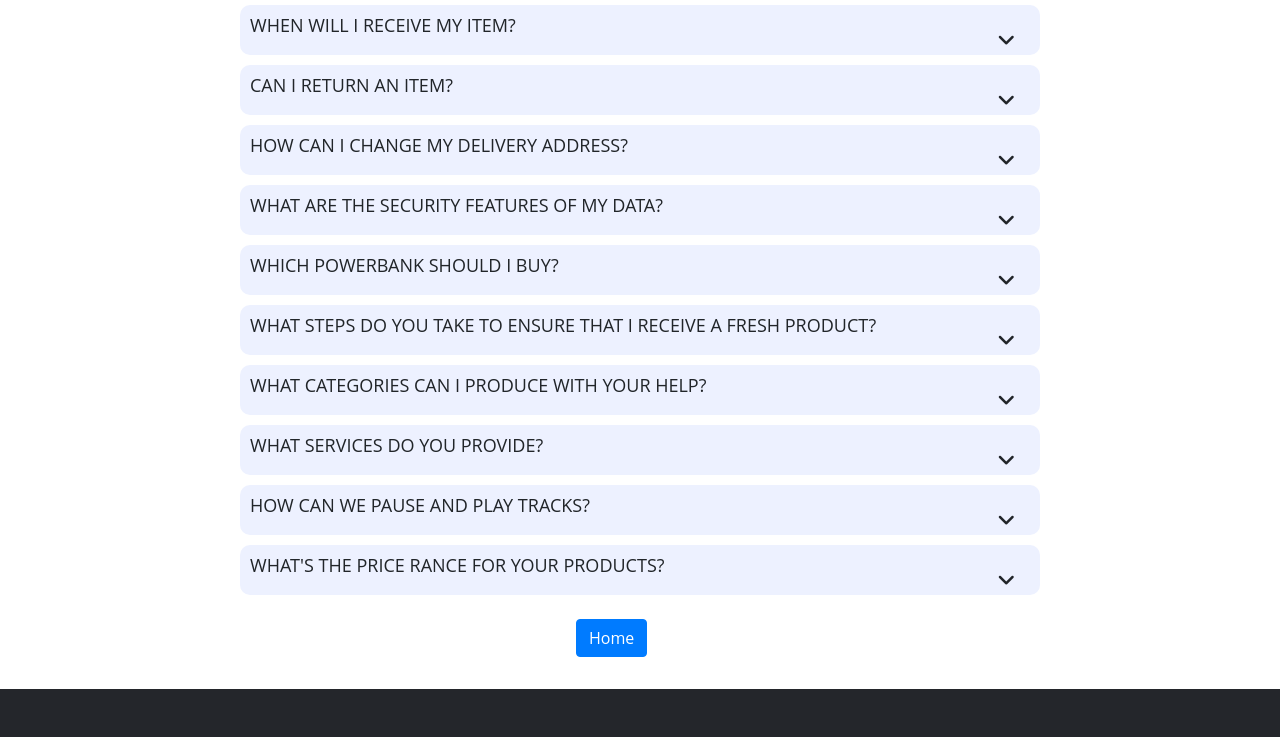
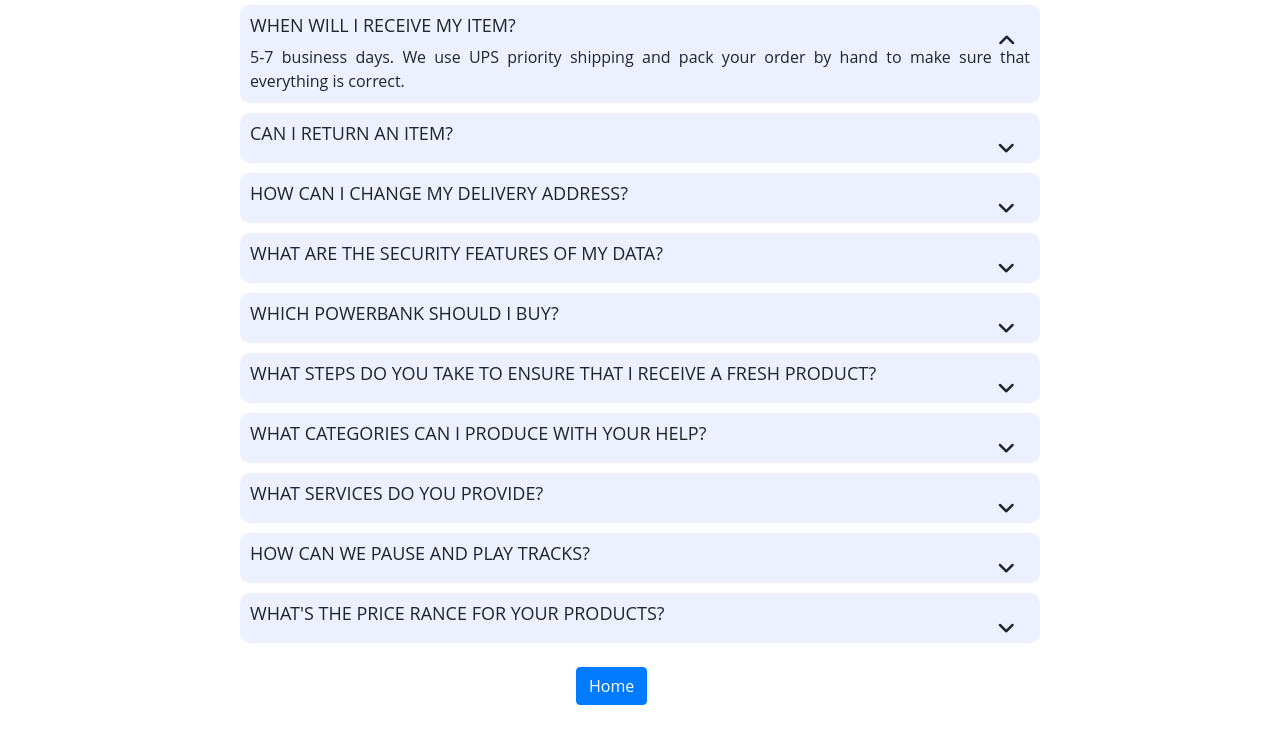
Before and after one commit to rsuryacti048/Aslimart, a plain HTML site: page faq.html in a window 1280 px wide. Both pictures are taken after a click on the element 640 px from the left and 93 px from the top of the page. Shown: the part 63-800 px from the top of the page. Drawn offline with nearby package versions, Linux system fonts and the light colour scheme.

Commit message:
Update faq.html

```diff
--- a/faq.html
+++ b/faq.html
@@ -187,7 +187,20 @@
             <div class="copy">© 2023 SIPBharat Technologies</div>
         </a>
     </footer>
-    <script src="script.js"></script>
+        <script>
+    const faqs = document.querySelectorAll(".faq");
+
+        faqs.forEach(faq => {
+            faq.addEventListener("click", () => {
+                faqs.forEach(item => {
+                    if (item !== faq) {
+                        item.classList.remove("active");
+                    }
+                })
+                faq.classList.toggle("active");
+            })
+        })
+        </script>
 </body>
 
 </html>
```
